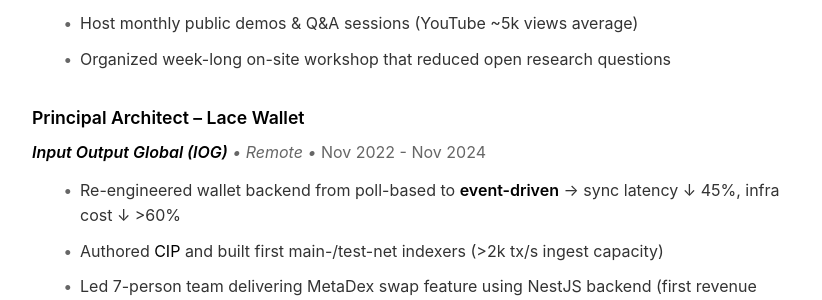
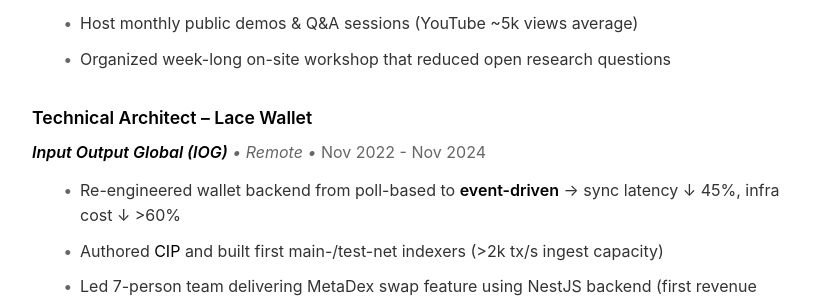
Before and after one commit to will-break-it/will-break-it.github.io, a Jekyll site: the page built from index.md, in a window 1280 px wide and 900 px high, scrolled down 835 px. Shown: the part 153-453 px from the top of the window, without its empty margins (228-1050 px from the left). Built offline with Jekyll 4.4.1, drawn with Linux system fonts in a browser that asks for light colours.

Commit message:
docs: update role title

```diff
--- a/index.md
+++ b/index.md
@@ -40,7 +40,7 @@
 - Host monthly public demos & Q&A sessions (YouTube ~5k views average)
 - Organized week-long on-site workshop that reduced open research questions
 
-### **Principal Architect – [Lace Wallet](https://www.lace.io/)**
+### **Technical Architect – [Lace Wallet](https://www.lace.io/)**
 **Input Output Global (IOG)** • *Remote* • <span class="date">Nov 2022 - Nov 2024</span>
 - Re-engineered wallet backend from poll-based to **event-driven** → sync latency ↓ 45%, infra cost ↓ >60%
 - Authored [CIP](https://github.com/will-break-it/wallet-architecture/tree/main/docs/CIP/CIP-XXXX) and built first main-/test-net indexers (>2k tx/s ingest capacity)
```
